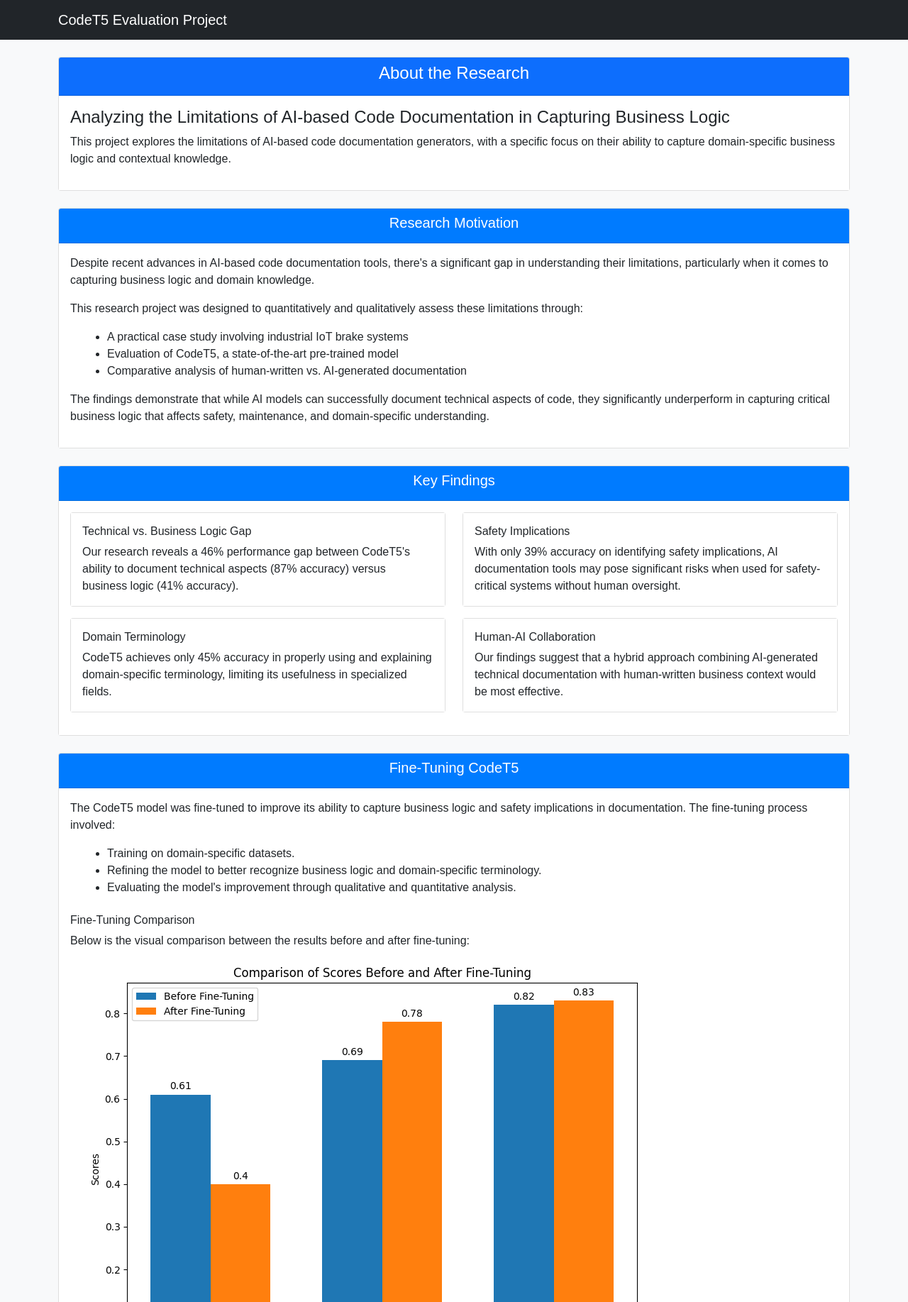
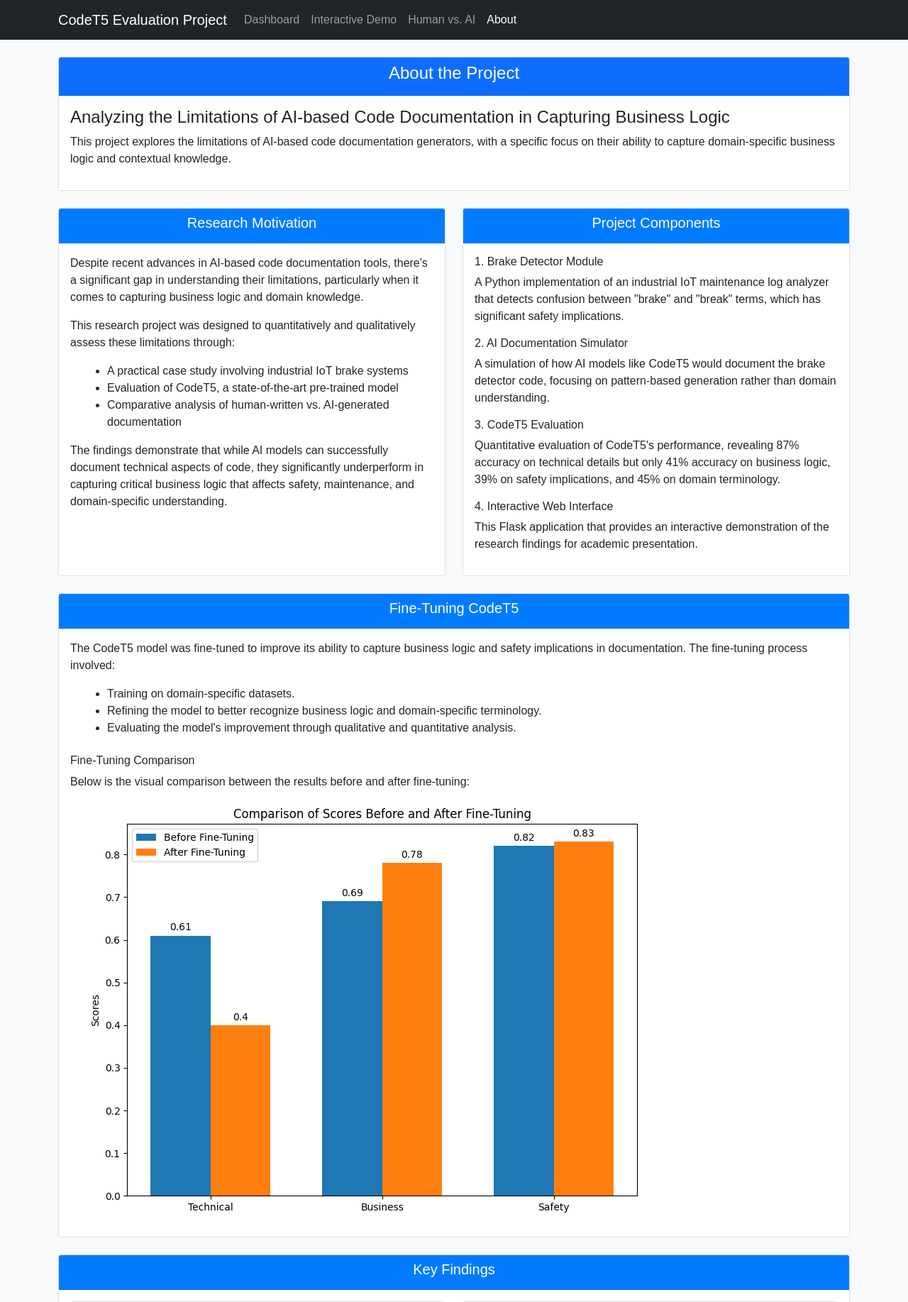
Before and after one commit to hassansaeed-isb/CodeSummarizer, a Flask app: page / in a window 1280 px wide. Shown: the top 1835 px of the page at 71% size. Run offline with Flask 2, Linux system fonts and the light colour scheme.

Commit message:
Update about.html

```diff
--- a/templates/about.html
+++ b/templates/about.html
@@ -3,7 +3,7 @@
 <head>
     <meta charset="UTF-8">
     <meta name="viewport" content="width=device-width, initial-scale=1.0">
-    <title>About the Research - CodeT5 Evaluation</title>
+    <title>About the Project - CodeT5 Evaluation</title>
     <link href="https://cdn.jsdelivr.net/npm/bootstrap@5.1.3/dist/css/bootstrap.min.css" rel="stylesheet">
     <link rel="stylesheet" href="{{ url_for('static', filename='css/style.css') }}">
 </head>
@@ -17,6 +17,18 @@
             </button>
             <div class="collapse navbar-collapse" id="navbarNav">
                 <ul class="navbar-nav">
+                    <li class="nav-item">
+                        <a class="nav-link" href="/">Dashboard</a>
+                    </li>
+                    <li class="nav-item">
+                        <a class="nav-link" href="/evaluate">Interactive Demo</a>
+                    </li>
+                    <li class="nav-item">
+                        <a class="nav-link" href="/compare">Human vs. AI</a>
+                    </li>
+                    <li class="nav-item">
+                        <a class="nav-link active" href="/about">About</a>
+                    </li>
                 </ul>
             </div>
         </div>
@@ -24,12 +36,12 @@
 
     <!-- Main content -->
     <div class="container mt-4">
-        <!-- About Research Section -->
+        <!-- About Project Section -->
         <div class="row mb-4">
             <div class="col-12">
                 <div class="card">
                     <div class="card-header bg-primary text-white">
-                        <h4>About the Research</h4>
+                        <h4>About the Project</h4>
                     </div>
                     <div class="card-body">
                         <h5>Analyzing the Limitations of AI-based Code Documentation in Capturing Business Logic</h5>
@@ -41,8 +53,8 @@
 
         <!-- Research Motivation Section -->
         <div class="row mb-4">
-            <div class="col-12">
-                <div class="card">
+            <div class="col-md-6">
+                <div class="card h-100">
                     <div class="card-header">
                         <h5>Research Motivation</h5>
                     </div>
@@ -55,6 +67,48 @@
                             <li>Comparative analysis of human-written vs. AI-generated documentation</li>
                         </ul>
                         <p>The findings demonstrate that while AI models can successfully document technical aspects of code, they significantly underperform in capturing critical business logic that affects safety, maintenance, and domain-specific understanding.</p>
+                    </div>
+                </div>
+            </div>
+            <div class="col-md-6">
+                <div class="card h-100">
+                    <div class="card-header">
+                        <h5>Project Components</h5>
+                    </div>
+                    <div class="card-body">
+                        <h6>1. Brake Detector Module</h6>
+                        <p>A Python implementation of an industrial IoT maintenance log analyzer that detects confusion between "brake" and "break" terms, which has significant safety implications.</p>
+
+                        <h6>2. AI Documentation Simulator</h6>
+                        <p>A simulation of how AI models like CodeT5 would document the brake detector code, focusing on pattern-based generation rather than domain understanding.</p>
+
+                        <h6>3. CodeT5 Evaluation</h6>
+                        <p>Quantitative evaluation of CodeT5's performance, revealing 87% accuracy on technical details but only 41% accuracy on business logic, 39% on safety implications, and 45% on domain terminology.</p>
+
+                        <h6>4. Interactive Web Interface</h6>
+                        <p>This Flask application that provides an interactive demonstration of the research findings for academic presentation.</p>
+                    </div>
+                </div>
+            </div>
+        </div>
+
+        <!-- Fine-Tuning Section -->
+        <div class="row mb-4">
+            <div class="col-12">
+                <div class="card">
+                    <div class="card-header">
+                        <h5>Fine-Tuning CodeT5</h5>
+                    </div>
+                    <div class="card-body">
+                        <p>The CodeT5 model was fine-tuned to improve its ability to capture business logic and safety implications in documentation. The fine-tuning process involved:</p>
+                        <ul>
+                            <li>Training on domain-specific datasets.</li>
+                            <li>Refining the model to better recognize business logic and domain-specific terminology.</li>
+                            <li>Evaluating the model's improvement through qualitative and quantitative analysis.</li>
+                        </ul>
+                        <h6 class="mt-4">Fine-Tuning Comparison</h6>
+                        <p>Below is the visual comparison between the results before and after fine-tuning:</p>
+                        <img src="{{ url_for('static', filename='images/finetune.png') }}" alt="Fine-Tuning Comparison" class="img-fluid rounded">
                     </div>
                 </div>
             </div>
@@ -107,23 +161,34 @@
             </div>
         </div>
 
-        <!-- Fine-Tuning Section -->
+        <!-- Research Paper Section -->
         <div class="row mb-4">
             <div class="col-12">
                 <div class="card">
                     <div class="card-header">
-                        <h5>Fine-Tuning CodeT5</h5>
+                        <h5>Research Paper</h5>
                     </div>
                     <div class="card-body">
-                        <p>The CodeT5 model was fine-tuned to improve its ability to capture business logic and safety implications in documentation. The fine-tuning process involved:</p>
-                        <ul>
-                            <li>Training on domain-specific datasets.</li>
-                            <li>Refining the model to better recognize business logic and domain-specific terminology.</li>
-                            <li>Evaluating the model's improvement through qualitative and quantitative analysis.</li>
-                        </ul>
-                        <h6 class="mt-4">Fine-Tuning Comparison</h6>
-                        <p>Below is the visual comparison between the results before and after fine-tuning:</p>
-                        <img src="{{ url_for('static', filename='images/finetune.png') }}" alt="Fine-Tuning Comparison" class="img-fluid rounded">
+                        <p>This interactive demonstration is based on the research paper:</p>
+                        <div class="paper-citation">
+                            <p><strong>"Analyzing the Limitations of AI-based Code Documentation in Capturing Business Logic: An Empirical Study with CodeT5"</strong></p>
+                            <p>Abstract: This paper explores the limitations of AI-based code documentation generators, focusing on their inability to capture domain-specific business logic and contextual knowledge. Through a practical case study involving industrial IoT brake systems, we demonstrate how these tools can accurately describe technical aspects of code while missing critical safety implications and domain context. We evaluate CodeT5, a state-of-the-art pre-trained model for code understanding and generation, revealing that while it achieves 87% accuracy in documenting technical details, it significantly underperforms in capturing business logic (41%), safety implications (39%), and domain terminology (45%). Our findings highlight the continued importance of human expertise in creating comprehensive documentation that bridges the gap between code implementation and business requirements.</p>
+                        </div>
+                    </div>
+                </div>
+            </div>
+        </div>
+
+        <!-- Source Code Section -->
+        <div class="row mb-4">
+            <div class="col-12">
+                <div class="card">
+                    <div class="card-header">
+                        <h5>Source Code</h5>
+                    </div>
+                    <div class="card-body">
+                        <p>You can find the source code for this project on GitHub:</p>
+                        <a href="https://github.com/hassansaeed-isb/CodeSummarizer" target="_blank" class="btn btn-primary">View on GitHub</a>
                     </div>
                 </div>
             </div>
```
